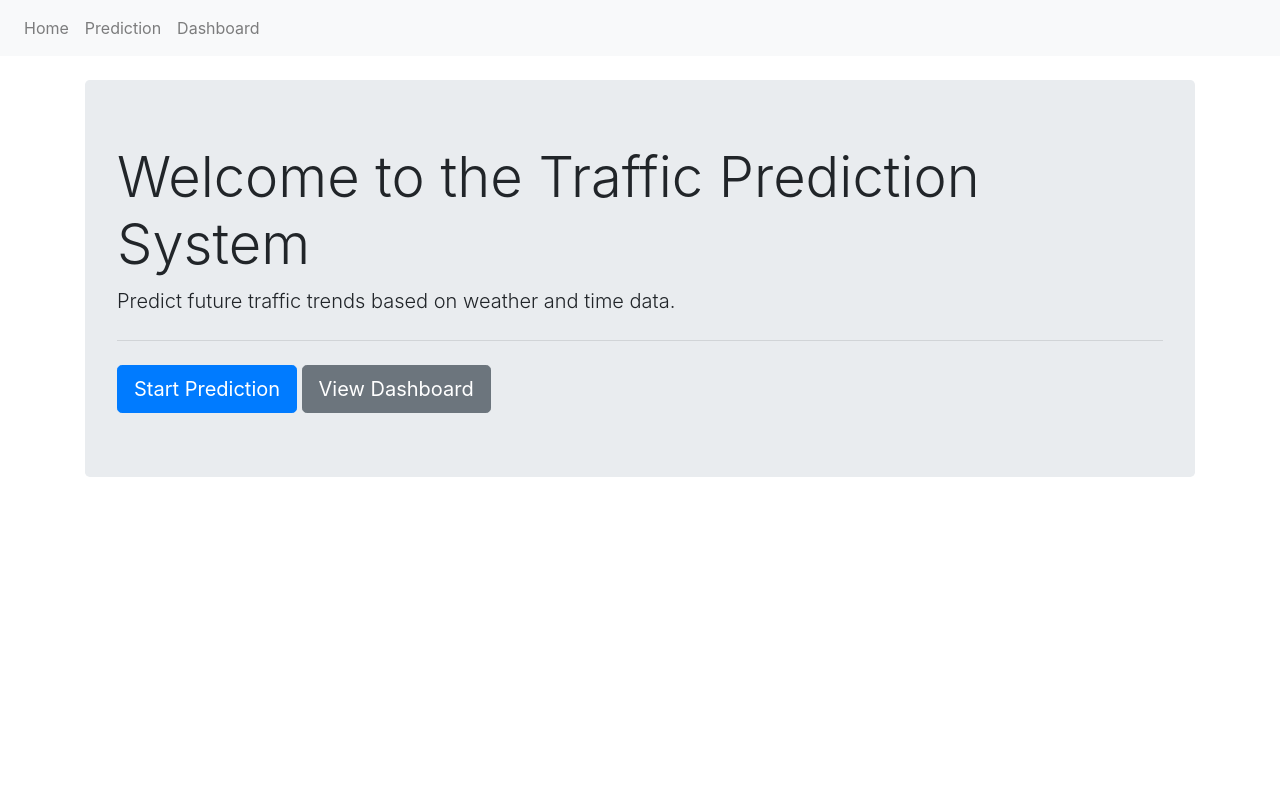
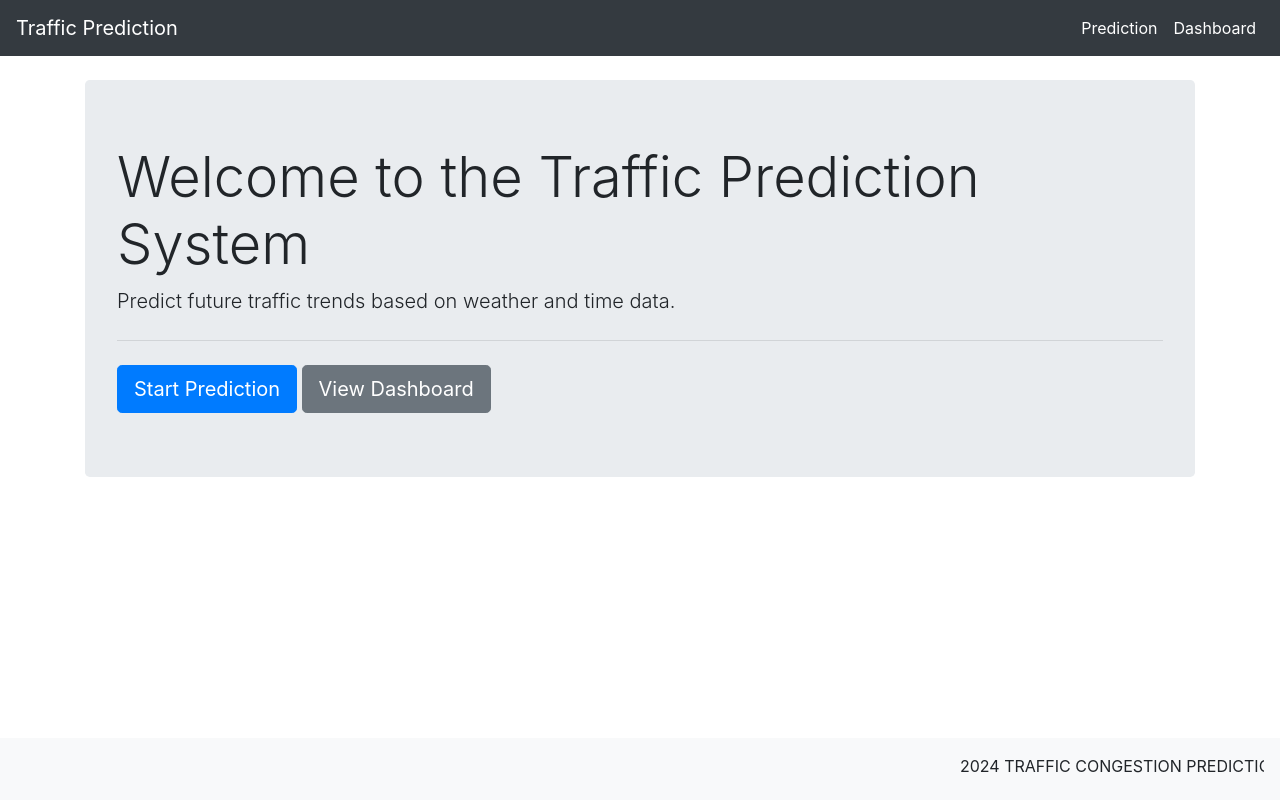
Before and after one commit to DevClass2023/traffic, a Flask app: page / in a window 1280 px wide. Run offline with Flask 3, Linux system fonts and the light colour scheme; parts of the project's set-up code (start-up, migrations or seed data) failed here and were passed over.

Commit message:
Revised Code

```diff
--- a/templates/bases.html
+++ b/templates/bases.html
@@ -15,12 +15,61 @@
       rel="stylesheet"
       href="{{ url_for('static', filename='css/styles.css') }}"
     />
+    <style>
+      html,
+      body {
+        height: 100%;
+      }
+
+      body {
+        display: flex;
+        flex-direction: column;
+      }
+
+      .container {
+        flex: 1;
+      }
+
+      footer {
+        background-color: #f8f9fa;
+        text-align: center;
+        padding: 1rem;
+        position: relative;
+        width: 100%;
+      }
+
+      /* Additional styles for a more modern navbar */
+      .navbar {
+        background-color: #343a40 !important; /* Dark background for the navbar */
+      }
+
+      .navbar .nav-link {
+        color: #ffffff !important; /* Make nav links white */
+      }
+
+      .navbar .nav-link:hover {
+        color: #ffcc00 !important; /* Hover effect for links */
+      }
+    </style>
   </head>
   <body>
-    <nav class="navbar navbar-expand-lg navbar-light bg-light">
-      <div class="collapse navbar-collapse" id="navbarNav">
-        <ul class="navbar-nav">
-          <li class="nav-item"><a class="nav-link" href="/">Home</a></li>
+    <!-- Navbar -->
+    <nav class="navbar navbar-expand-lg navbar-dark bg-dark">
+      <a class="navbar-brand" href="/">Traffic Prediction</a>
+      <button
+        class="navbar-toggler"
+        type="button"
+        data-toggle="collapse"
+        data-target="#navbarNav"
+        aria-controls="navbarNav"
+        aria-expanded="false"
+        aria-label="Toggle navigation"
+      >
+        <span class="navbar-toggler-icon"></span>
+      </button>
+
+        <!-- Right aligned: Prediction and Dashboard -->
+        <ul class="navbar-nav ml-auto">
           <li class="nav-item">
             <a class="nav-link" href="/prediction">Prediction</a>
           </li>
@@ -30,7 +79,18 @@
         </ul>
       </div>
     </nav>
+
     <div class="container mt-4">{% block content %}{% endblock %}</div>
+
+    <!-- Footer -->
+       <footer>
+      <!-- Marquee effect -->
+      <marquee behavior="alternate" direction="left" scrollamount="6" class="text-center">
+        2024 TRAFFIC CONGESTION PREDICTION SYSTEM - OUR FINAL YEAR PROJECT
+      </marquee>
+    </footer>
+
+
     <script src="https://cdn.jsdelivr.net/npm/bootstrap@5.3.0-alpha1/dist/js/bootstrap.bundle.min.js"></script>
   </body>
 </html>
--- a/templates/homess.html
+++ b/templates/homess.html
@@ -9,7 +9,7 @@ endblock %} {% block content %}
   <a class="btn btn-primary btn-lg" href="/prediction" role="button"
     >Start Prediction</a
   >
-  <a class="btn btn-secondary btn-lg" href="/dashboard" role="button"
+  <a class="btn btn-secondary btn-lg" href="/dashboards" role="button"
     >View Dashboard</a
   >
 </div>
```
Also changed, not shown: app.py (renamed from ap.py), 1 other file.
